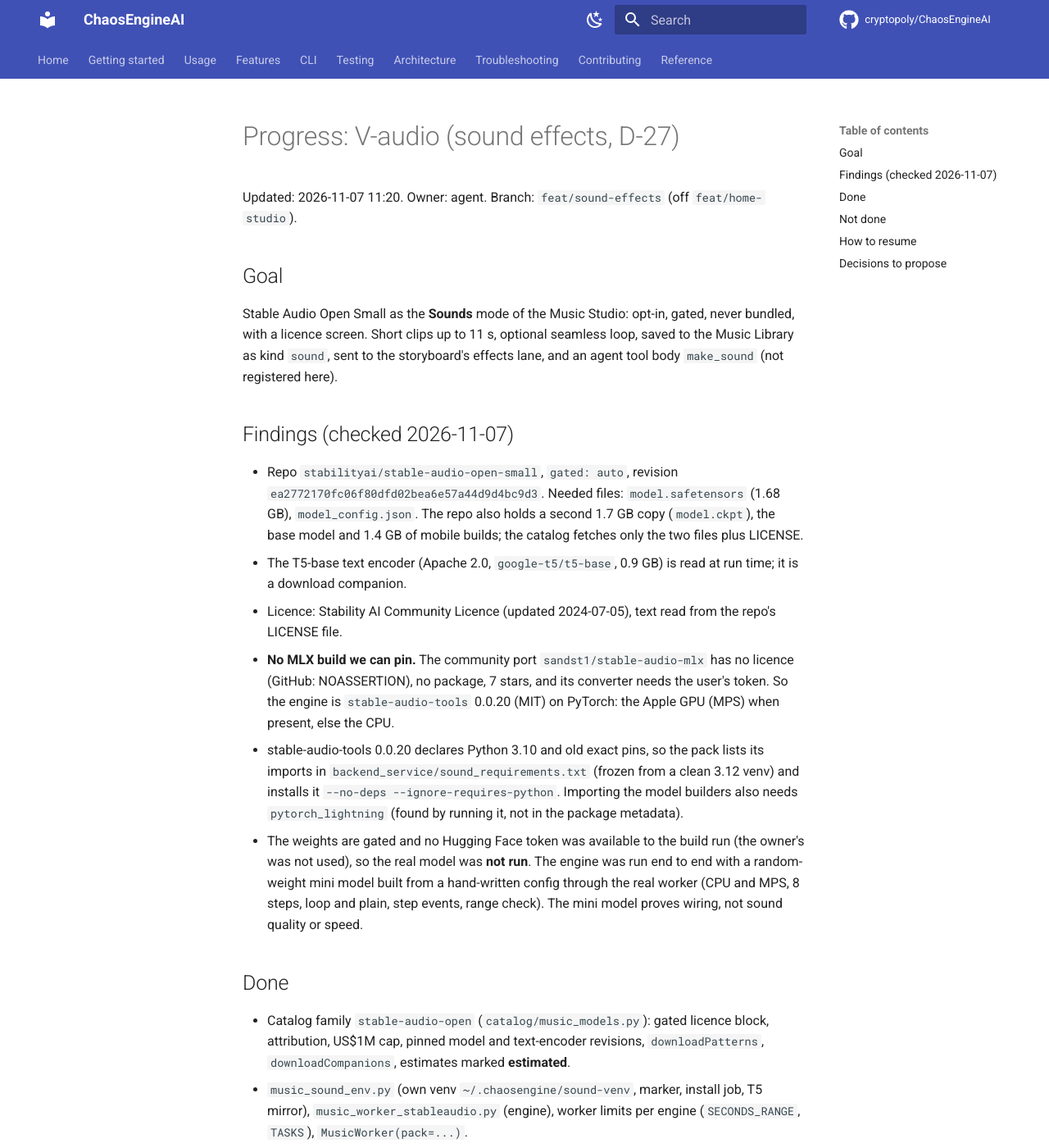
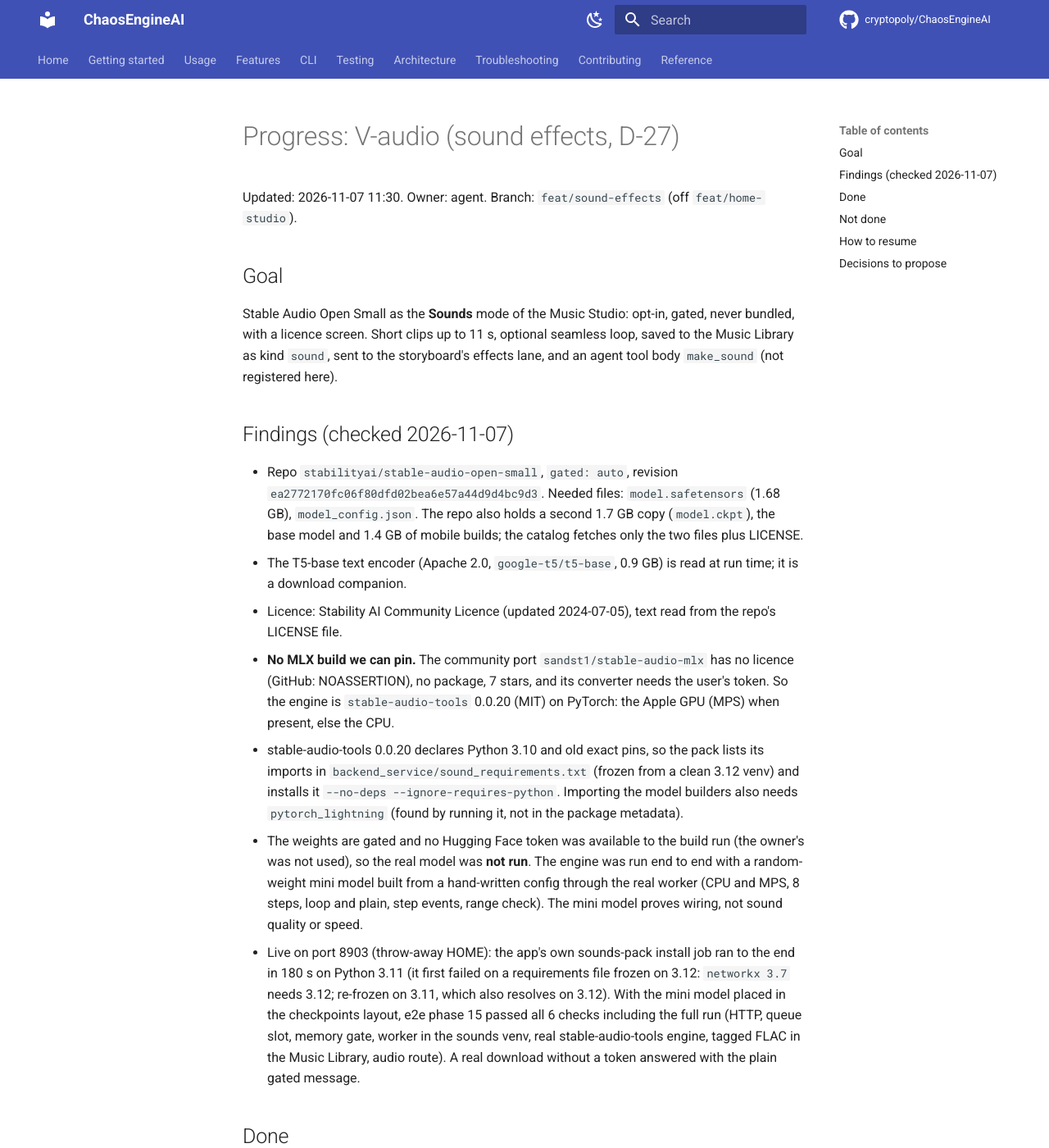
Before and after one commit to cryptopoly/ChaosEngineAI, an MkDocs documentation site: the page built from docs/hub/progress/v-audio.md, in a window 1280 px wide and 1400 px high. Shown: the whole window at 82% size. Built offline with MkDocs 1.6.1 and Material for MkDocs 9.7.7, drawn with Linux system fonts in a browser that asks for light colours; comment, search, counter and statistics services are not loaded; some of the changed text lies outside the part shown.

Commit message:
docs: V-audio progress note with the live results

```diff
--- a/docs/hub/progress/v-audio.md
+++ b/docs/hub/progress/v-audio.md
@@ -4,7 +4,7 @@
 ---
 # Progress: V-audio (sound effects, D-27)
 
-Updated: 2026-11-07 11:20. Owner: agent. Branch: `feat/sound-effects` (off `feat/home-studio`).
+Updated: 2026-11-07 11:30. Owner: agent. Branch: `feat/sound-effects` (off `feat/home-studio`).
 
 ## Goal
 
@@ -30,6 +30,11 @@
   real model was **not run**. The engine was run end to end with a random-weight mini model built from a hand-written
   config through the real worker (CPU and MPS, 8 steps, loop and plain, step events, range check). The mini model
   proves wiring, not sound quality or speed.
+- Live on port 8903 (throw-away HOME): the app's own sounds-pack install job ran to the end in 180 s on Python 3.11
+  (it first failed on a requirements file frozen on 3.12: `networkx 3.7` needs 3.12; re-frozen on 3.11, which also
+  resolves on 3.12). With the mini model placed in the checkpoints layout, e2e phase 15 passed all 6 checks including
+  the full run (HTTP, queue slot, memory gate, worker in the sounds venv, real stable-audio-tools engine, tagged FLAC
+  in the Music Library, audio route). A real download without a token answered with the plain gated message.
 
 ## Done
 
```
Also changed, not shown: other parts of docs/hub/progress/v-audio.md (+1 -1 lines).
